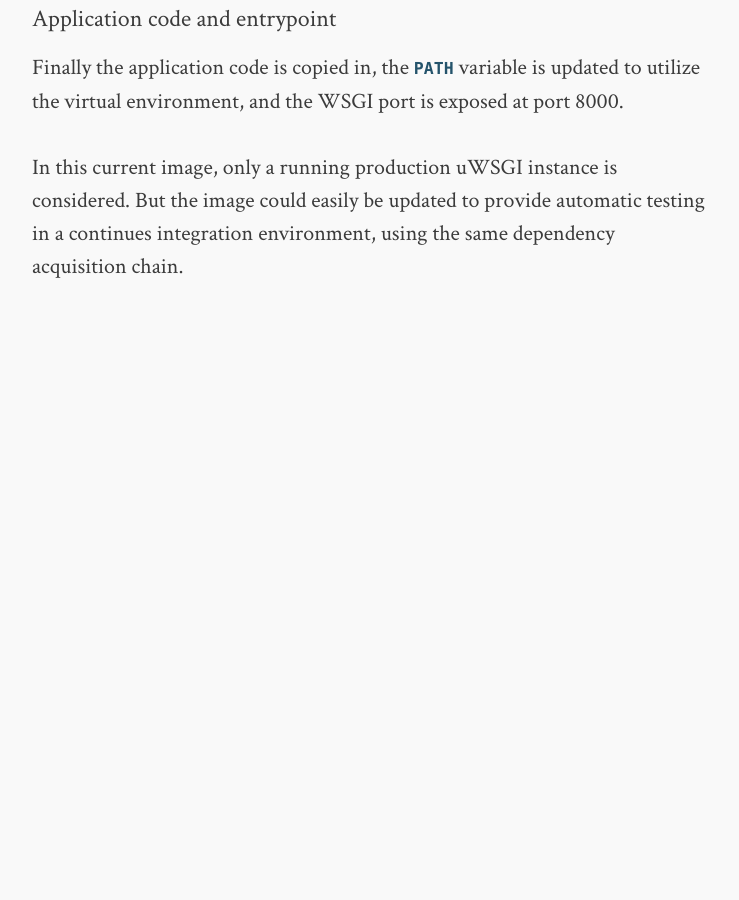
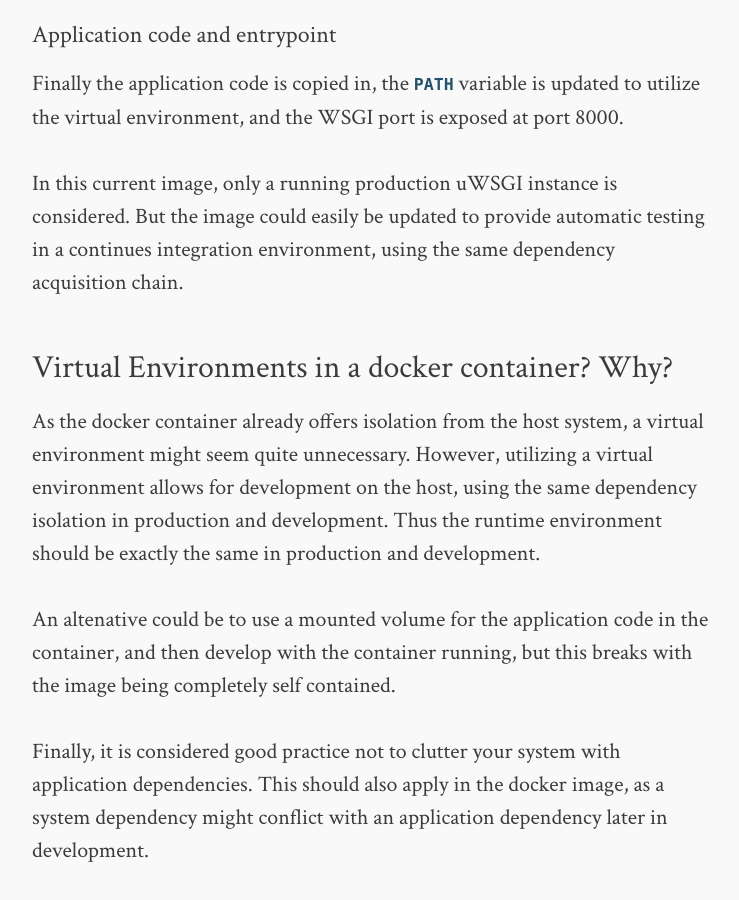
Before and after one commit to theilgaard/theilgaard.github.io, a Jekyll site: the page built from _posts/2019-10-29-a-dockerfile-for-django.md, in a window 1280 px wide and 900 px high, scrolled down 2624 px. Shown: the whole window, without its empty margins (268-1007 px from the left). Built offline with Jekyll 4.4.1, drawn with Linux system fonts in a browser that asks for light colours; before the commit the page ends 2940 px from its top, so only the background shows below that; some of the changed text lies outside the part shown.

Commit message:
Update dockerfile for django post

```diff
--- a/_posts/2019-10-29-a-dockerfile-for-django.md
+++ b/_posts/2019-10-29-a-dockerfile-for-django.md
@@ -73,3 +74,10 @@ Next, poetry installation files, and the dependency list is copied in seperately
 Finally the application code is copied in, the `PATH` variable is updated to utilize the virtual environment, and the WSGI port is exposed at port 8000.
 
 In this current image, only a running production uWSGI instance is considered. But the image could easily be updated to provide automatic testing in a continues integration environment, using the same dependency acquisition chain.
+
+### Virtual Environments in a docker container? Why?
+As the docker container already offers isolation from the host system, a virtual environment might seem quite unnecessary. However, utilizing a virtual environment allows for development on the host, using the same dependency isolation in production and development. Thus the runtime environment should be exactly the same in production and development.
+
+An altenative could be to use a mounted volume for the application code in the container, and then develop with the container running, but this breaks with the image being completely self contained.
+
+Finally, it is considered good practice not to clutter your system with application dependencies. This should also apply in the docker image, as a system dependency might conflict with an application dependency later in development.
```
Also changed, not shown: other parts of _posts/2019-10-29-a-dockerfile-for-django.md (+1 -0 lines).
